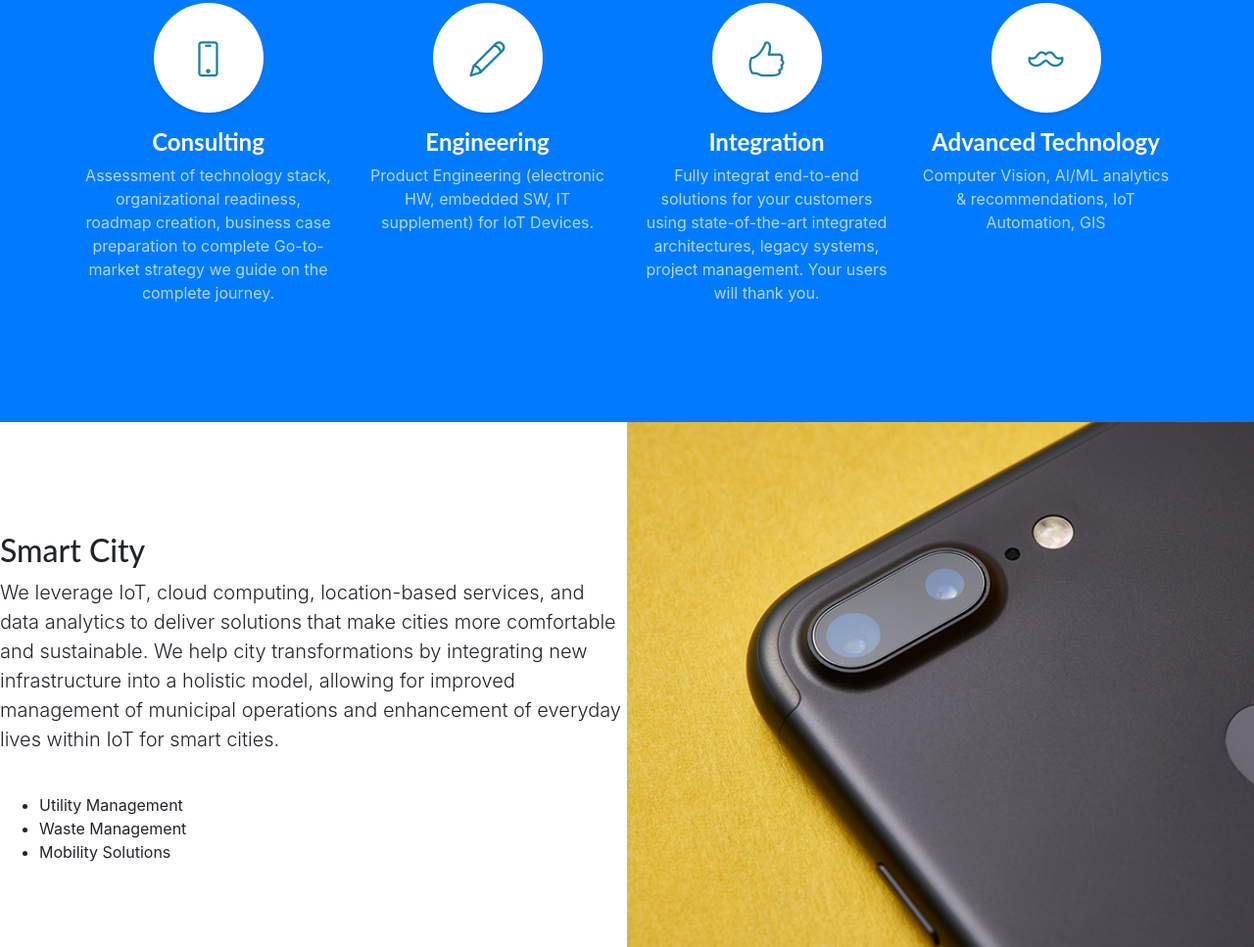
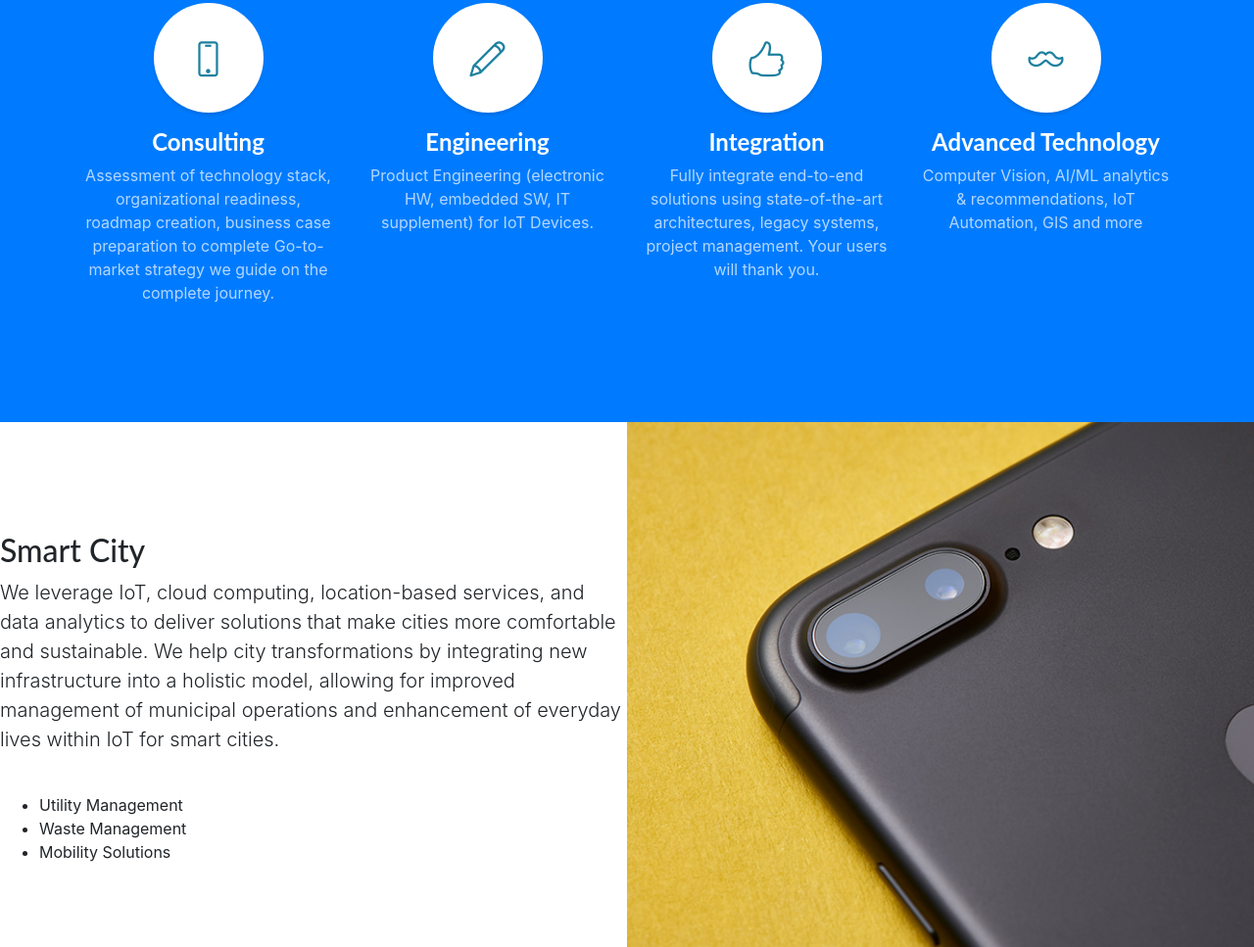
Before and after one commit to zargunes/zargunes.github.io, a website with bundled scripts: page index.html in a window 1280 px wide. Shown: the part 1023-1990 px from the top of the page at 98% size. Built offline with nearby package versions, Linux system fonts and the light colour scheme.

Commit message:
Update index.html

```diff
--- a/index.html
+++ b/index.html
@@ -103,7 +103,7 @@
             <strong>Integration</strong>
           </h4>
           <p class="text-faded mb-0">
-          	Fully integrat end-to-end solutions for your customers using state-of-the-art integrated architectures, legacy systems, project management. Your users will thank you.
+          	Fully integrate end-to-end solutions using state-of-the-art architectures, legacy systems, project management. Your users will thank you.
           </p>
         </div>
         <div class="col-lg-3 col-md-6">
@@ -114,7 +114,7 @@
             <strong>Advanced Technology</strong>
           </h4>
           <p class="text-faded mb-0">
-          Computer Vision, AI/ML analytics & recommendations, IoT Automation, GIS</p>
+          Computer Vision, AI/ML analytics & recommendations, IoT Automation, GIS and more</p>
         </div>
       </div>
     </div>
```
